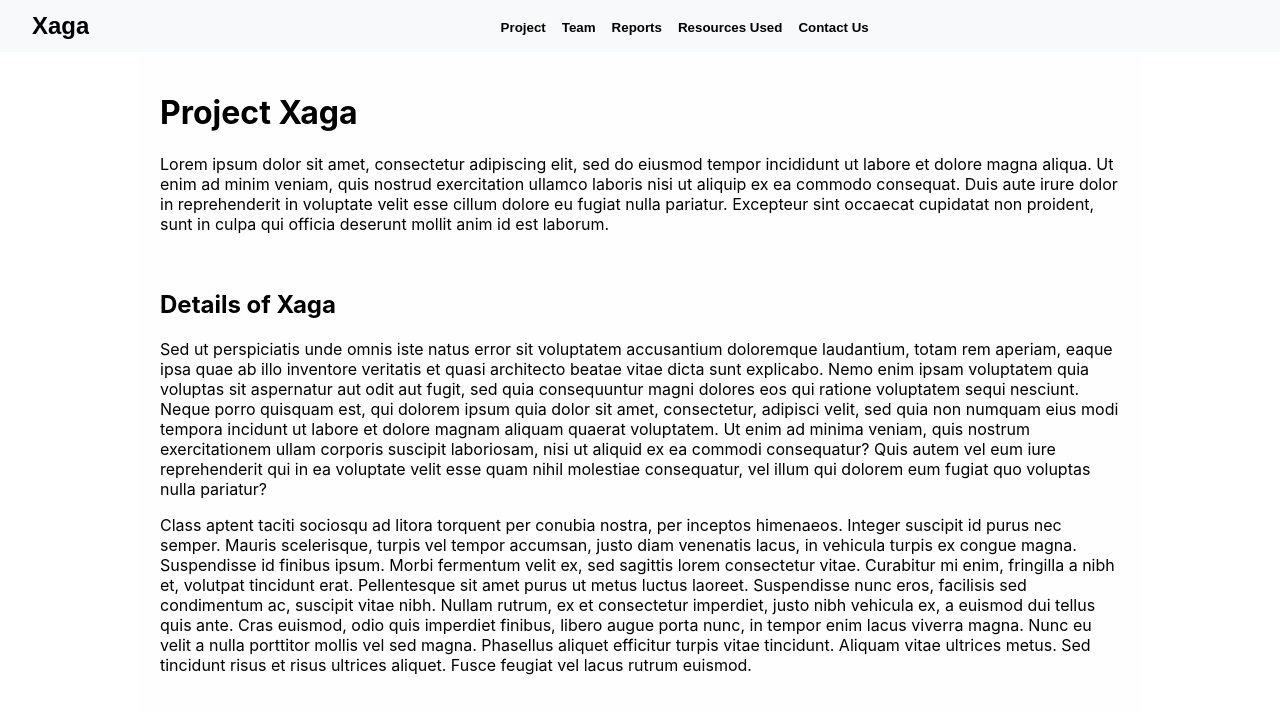
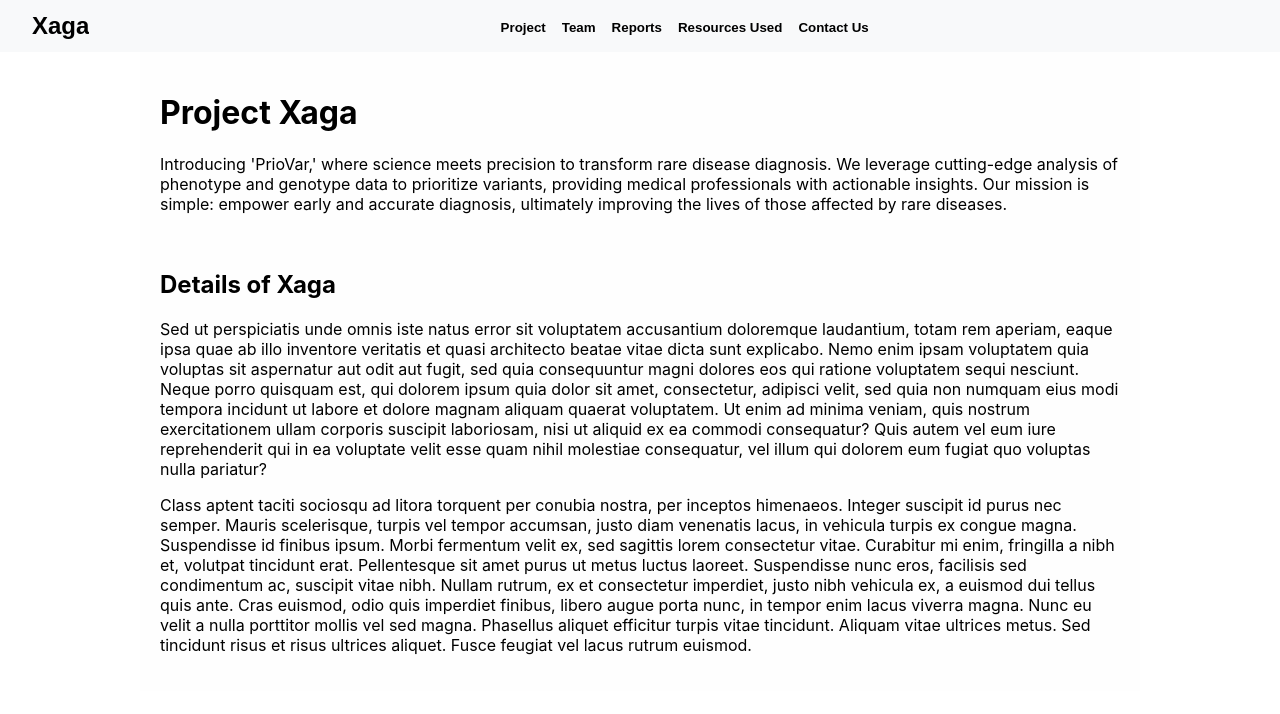
Before and after one commit to PrioVar/PrioVar, a React (Create React App) app: page / in a window 1280 px wide. Shown: the top 714 px of the page. Built offline with nearby package versions, Linux system fonts and the light colour scheme.

Commit message:
Intro message entered

```diff
--- a/src/components/WelcomePage.js
+++ b/src/components/WelcomePage.js
@@ -14,10 +14,10 @@ const WelcomePage = () => {
           }}
         >
         <h1>Project Xaga</h1>
-        <p>Lorem ipsum dolor sit amet, consectetur adipiscing elit, sed do eiusmod tempor incididunt ut labore et dolore magna
-            aliqua. Ut enim ad minim veniam, quis nostrud exercitation ullamco laboris nisi ut aliquip ex ea commodo consequat.
-            Duis aute irure dolor in reprehenderit in voluptate velit esse cillum dolore eu fugiat nulla pariatur. Excepteur sint
-            occaecat cupidatat non proident, sunt in culpa qui officia deserunt mollit anim id est laborum.</p>
+        <p>Introducing 'PrioVar,' where science meets precision to transform rare disease diagnosis.
+            We leverage cutting-edge analysis of phenotype and genotype data to prioritize variants,
+            providing medical professionals with actionable insights. Our mission is simple: empower early
+            and accurate diagnosis, ultimately improving the lives of those affected by rare diseases.</p>
         <br/>
         <h2>Details of Xaga</h2>
         <p>Sed ut perspiciatis unde omnis iste natus error sit voluptatem accusantium doloremque laudantium, totam rem aperiam,
```
